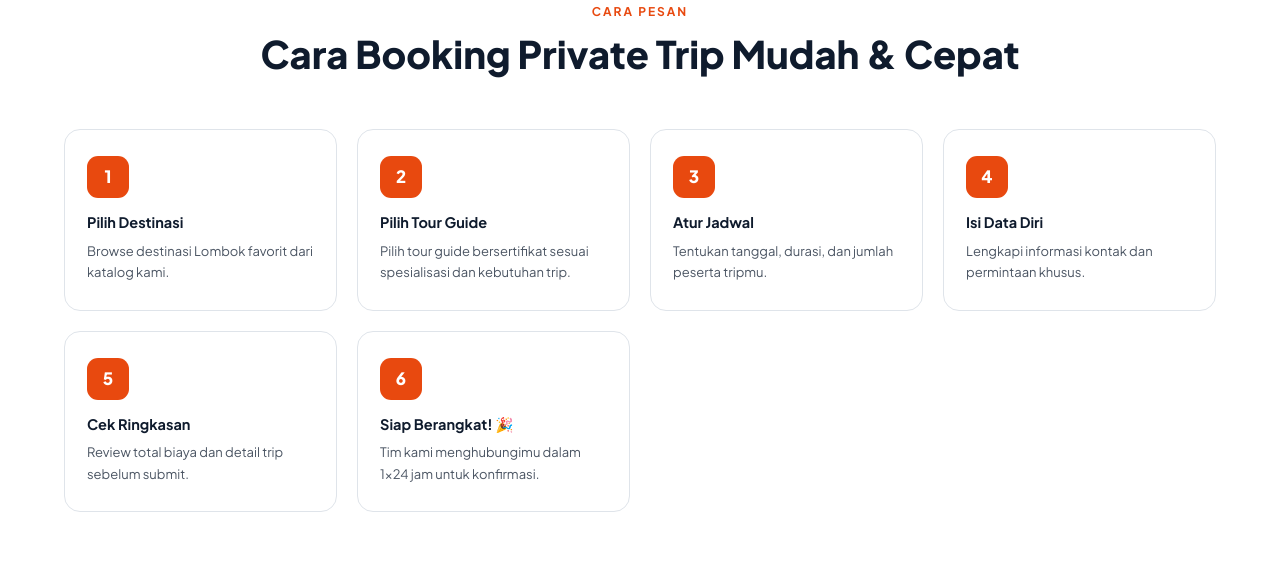
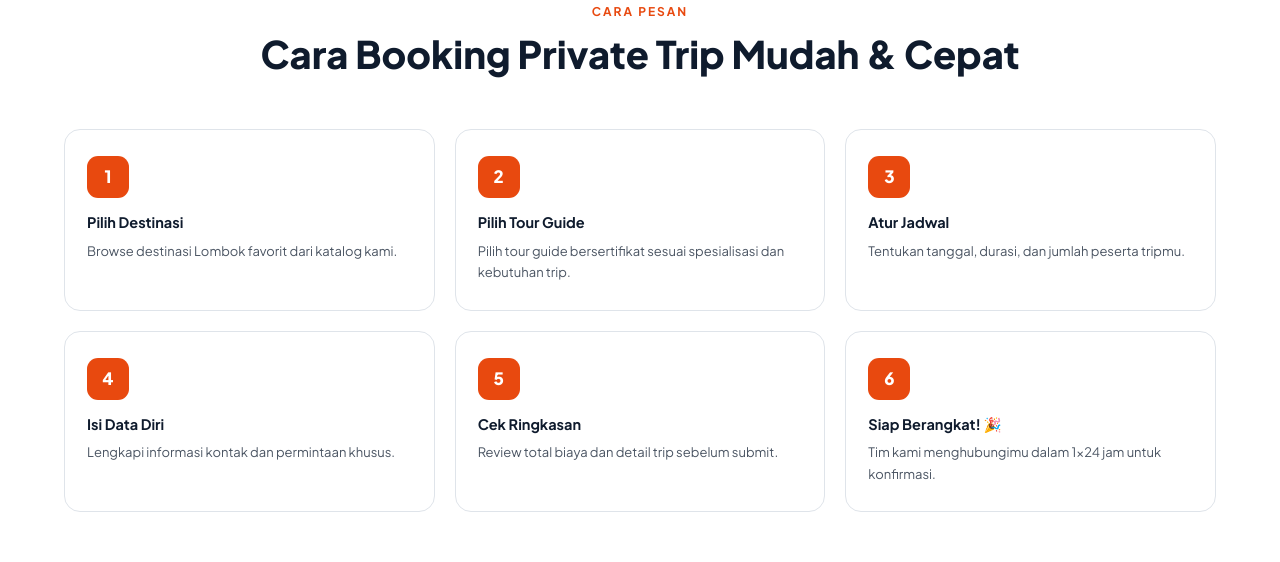
Before and after one commit to royynux/allgood, a Next.js app in the folder fe-new-all-good-adventure-web/: page / in a window 1280 px wide. Shown: the part 2300-2862 px from the top of the page. Built offline with nearby package versions, Linux system fonts and the light colour scheme; no server answers.

Commit message:
fix: force 3-column grid on Cara Booking steps (3 top + 3 bottom)
Co-Authored-By: Claude Sonnet 4.6 <noreply@anthropic.com>

```diff
--- a/fe-new-all-good-adventure-web/components/home/HowToBook.tsx
+++ b/fe-new-all-good-adventure-web/components/home/HowToBook.tsx
@@ -46,9 +46,9 @@ export default function HowToBook() {
 
       <div style={{
         display: 'grid',
-        gridTemplateColumns: 'repeat(auto-fit, minmax(240px, 1fr))',
+        gridTemplateColumns: 'repeat(3, 1fr)',
         gap: 20,
-      }}>
+      }} className="how-to-book-grid">
         {steps.map((step, i) => (
           <div key={i} style={{
             background: 'var(--white)', border: '1px solid var(--stroke)',
@@ -66,6 +66,10 @@ export default function HowToBook() {
           </div>
         ))}
       </div>
+      <style>{`
+        @media (max-width: 768px) { .how-to-book-grid { grid-template-columns: repeat(2, 1fr) !important; } }
+        @media (max-width: 480px) { .how-to-book-grid { grid-template-columns: 1fr !important; } }
+      `}</style>
     </section>
   )
 }
```
